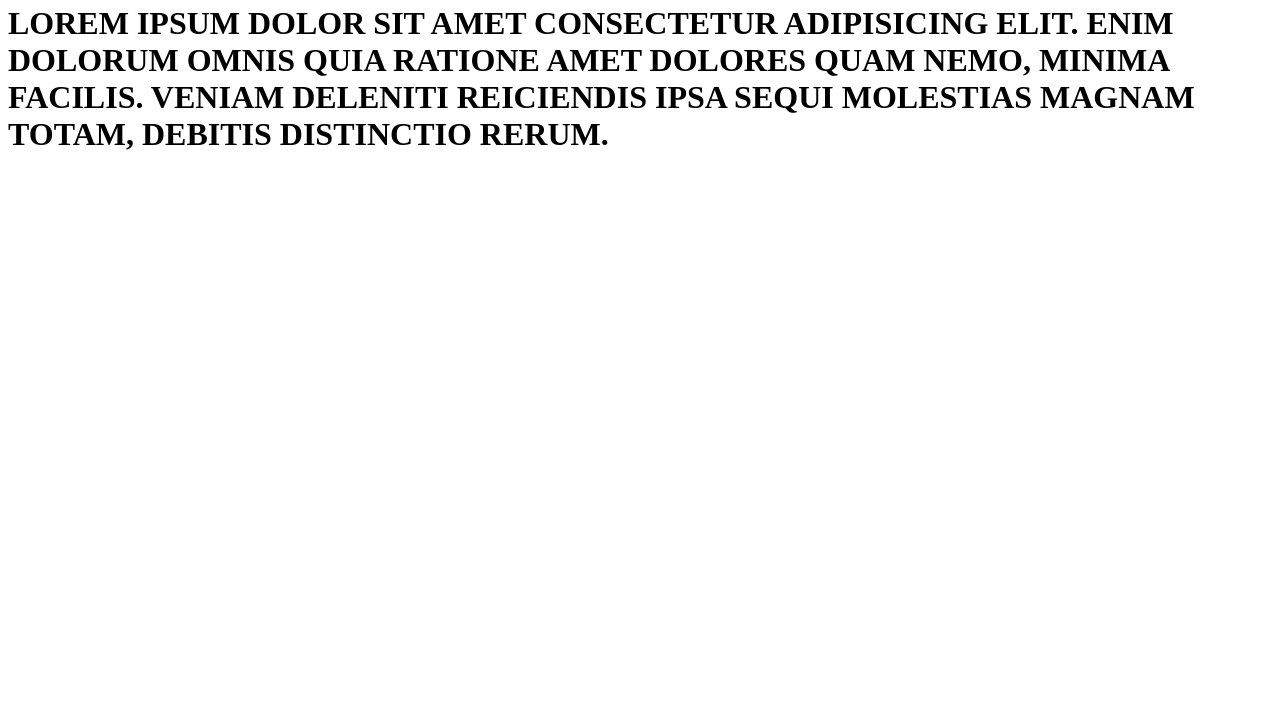
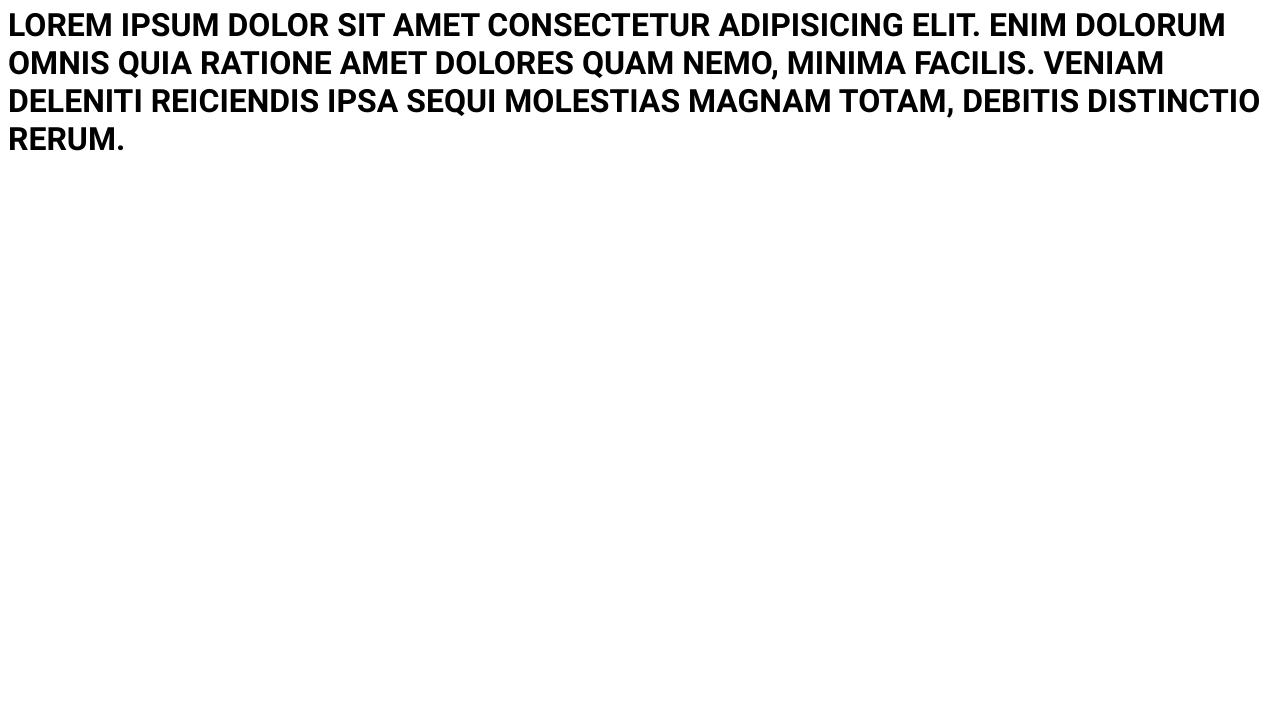
Before and after one commit to dkvsk/arka, a plain HTML site: page index.html in a window 1280 px wide. Shown: the part 75-800 px from the top of the page. Drawn offline with Linux system fonts and the light colour scheme.

Commit message:
add fonts

```diff
--- a/style.css
+++ b/style.css
@@ -1,3 +1,25 @@
+@font-face {
+  font-family: "Roboto";
+  src: url("fonts/Roboto-Bold.woff") format("woff2"),
+    url("fonts/Roboto-Bold.woff2") format("woff");
+  font-weight: bold;
+  font-style: normal;
+  font-display: swap;
+}
+
+@font-face {
+  font-family: "Roboto";
+  src: url("fonts/Roboto-Regular.woff2") format("woff2"),
+    url("fonts/Roboto-Regular.woff") format("woff");
+  font-weight: normal;
+  font-style: normal;
+  font-display: swap;
+}
+
+body {
+  font-family: "Roboto";
+}
+
 h1 {
-    text-transform: uppercase;
+  text-transform: uppercase;
 }
```
Also changed, not shown: index.html (+1 -0 lines), fonts/Roboto-Bold.woff (added), fonts/Roboto-Bold.woff2 (added), fonts/Roboto-Regular.woff (added), fonts/Roboto-Regular.woff2 (added).
